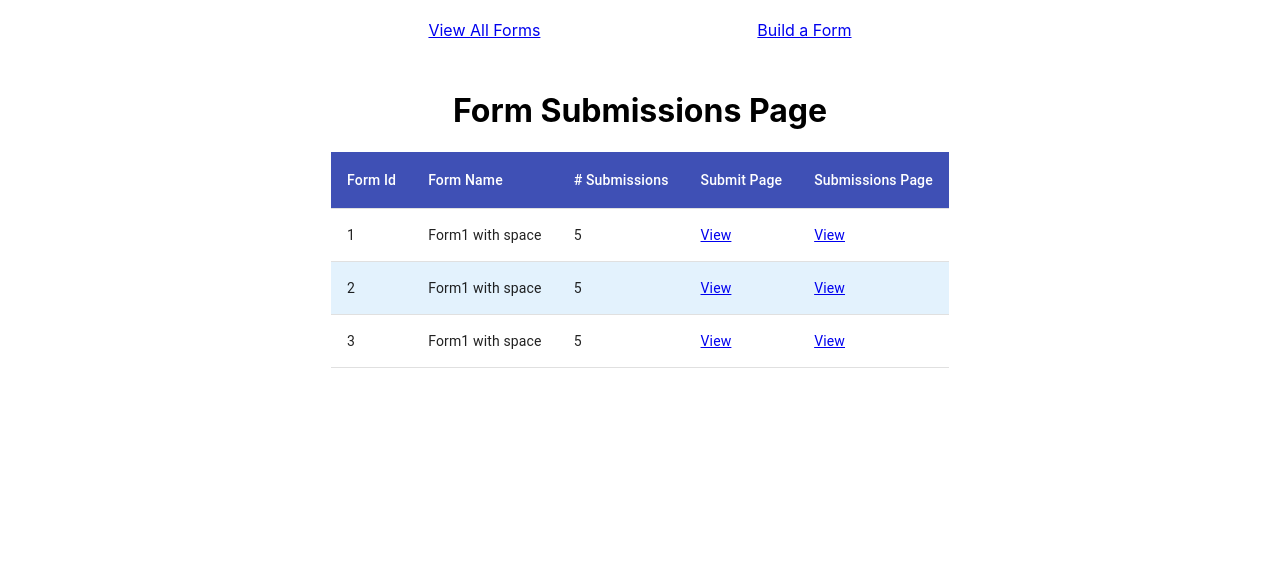
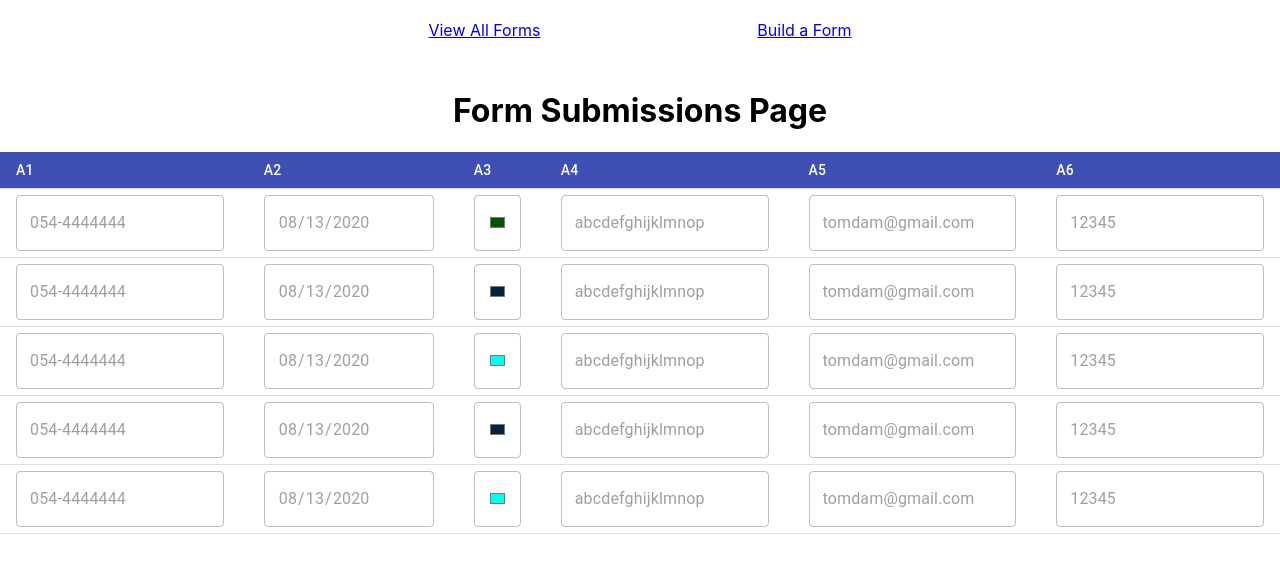
Before and after one commit to TomDamri1/form-creator, a React (Create React App) app: page /view-form-submissions/1 in a window 1280 px wide. Shown: the top 566 px of the page. Built offline with nearby package versions, Linux system fonts and the light colour scheme.

Commit message:
added - form submissions page

```diff
--- /dev/null
+++ b/src/Components/FormSubmissionsTable/FormSubmissionsTable.js
@@ -0,0 +1,25 @@
+import React from 'react'
+import Table from '@material-ui/core/Table';
+import TableContainer from '@material-ui/core/TableContainer';
+import StaticTableHead from '../StaticTableHead';
+import TableBodyWithAnswers from './TableBodyWithAnswers';
+
+
+const FormSubmissionsTable = (props) => {
+    const data = props.data;
+    const fields = data.fields;
+    const tableHeaderArray = fields.map(feild => feild.fieldLabel)
+    return (
+        <div>
+            <TableContainer>
+                <Table size="small" aria-label="a dense table">
+                    <StaticTableHead headerCellsArray={tableHeaderArray}/>
+                    <TableBodyWithAnswers data={data}/>
+                </Table>
+            </TableContainer>
+        </div>
+    )
+}
+
+
+export default FormSubmissionsTable;
--- /dev/null
+++ b/src/Components/FormSubmissionsTable/TableBodyWithAnswers.js
@@ -0,0 +1,45 @@
+import React from 'react'
+import TableBody from '@material-ui/core/TableBody';
+import { TableCell, TextField, TableRow } from '@material-ui/core';
+
+
+const createTableRows = (data) => {
+    const { fields, answers } = data;
+    console.log(fields)
+    console.log(answers)
+    return answers.map((answer, index) => {
+        return (
+            <TableRow key={index}>
+                {
+                    answer.map((input, index) => {
+                        const field = fields[index]
+                        return (
+                            <TableCell key={index}>
+                                <TextField
+                                    style={{ minWidth: 47 }}
+                                    type={field.inputType}
+                                    name={field.inputName}
+                                    value={input}
+                                    disabled={true}
+                                    variant = "outlined"
+                                />
+                            </TableCell>
+                        )
+                    })
+                }
+            </TableRow>
+        )
+    })
+}
+
+
+const TableBodyWithAnswers = props => {
+    return (
+        <TableBody>
+            {createTableRows(props.data)}
+        </TableBody>
+    )
+}
+
+
+export default TableBodyWithAnswers
--- a/src/Routes/FormSubmissionsPage.js
+++ b/src/Routes/FormSubmissionsPage.js
@@ -1,13 +1,21 @@
 import React from 'react'
 import data from '../dummy-form-data';
-import FormDataTable from '../Components/FormDataTable/FormDataTable';
+import FormSubmissionsTable from '../Components/FormSubmissionsTable/FormSubmissionsTable';
 
-const FormSubmissionsPage = () => {
+const getFormSubmissionsFromServer = (id) => {
+    let myForm = false;
+    data.map(form => (form.id === id) ? myForm = form : '')
+    return myForm;
+}
 
+
+const FormSubmissionsPage = (props) => {
+    const thisForm = getFormSubmissionsFromServer(props.match.params.id);
+    console.log(thisForm)
     return (
         <div>
             <h1>Form Submissions Page</h1>
-            <FormDataTable data={data}/>
+            <FormSubmissionsTable data={thisForm}/>
         </div>
     )
 }
```
